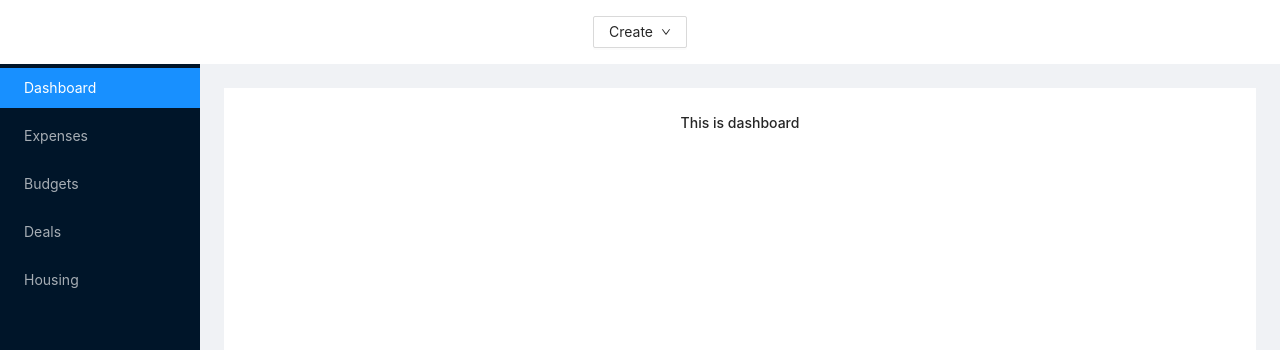
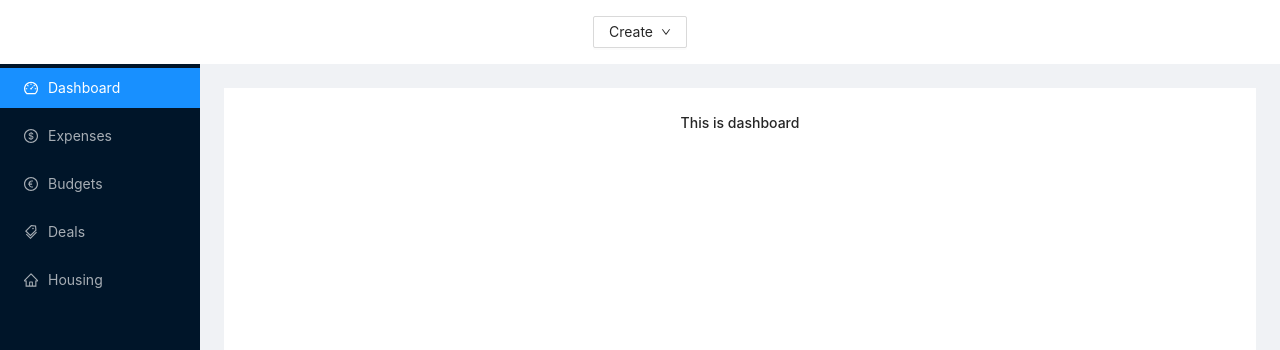
Before and after one commit to sagarthomas/studlife, a React (Create React App) app: page / in a window 1280 px wide. Shown: the top 350 px of the page. Built offline with nearby package versions, Linux system fonts and the light colour scheme.

Commit message:
Add icons to navigation items in menu

```diff
--- a/src/App.js
+++ b/src/App.js
@@ -1,5 +1,12 @@
 import React, { useState } from "react";
-import { PlusOutlined, DownOutlined } from "@ant-design/icons";
+import {
+  DownOutlined,
+  DashboardOutlined,
+  DollarOutlined,
+  EuroOutlined,
+  TagsOutlined,
+  HomeOutlined,
+} from "@ant-design/icons";
 import { BrowserRouter as Router, NavLink, Route } from "react-router-dom";
 import { Button, Layout, Menu, Dropdown } from "antd";
 
@@ -100,19 +107,19 @@ function App() {
                 defaultSelectedKeys={["1"]}
                 style={{ height: "100%", borderRight: 0 }}
               >
-                <Menu.Item key="1">
+                <Menu.Item key="1" icon={<DashboardOutlined />}>
                   <NavLink to="/">Dashboard</NavLink>
                 </Menu.Item>
-                <Menu.Item key="2">
+                <Menu.Item key="2" icon={<DollarOutlined />}>
                   <NavLink to="/expenses">Expenses</NavLink>
                 </Menu.Item>
-                <Menu.Item key="3">
+                <Menu.Item key="3" icon={<EuroOutlined />}>
                   <NavLink to="/budgets">Budgets</NavLink>
                 </Menu.Item>
-                <Menu.Item key="4">
+                <Menu.Item key="4" icon={<TagsOutlined />}>
                   <NavLink to="/deals">Deals</NavLink>
                 </Menu.Item>
-                <Menu.Item key="5">
+                <Menu.Item key="5" icon={<HomeOutlined />}>
                   <NavLink to="/housing">Housing</NavLink>
                 </Menu.Item>
               </Menu>
@@ -124,8 +131,17 @@ function App() {
               >
                 <Route exact path="/" component={DashboardPage} />
                 <Route path="/expenses" component={ExpensePage} />
-                <Route path="/budgets" exact render={(props) => <BudgetPage {...props}
-                budgets={budgets} setBudgets={setBudgets} />} />
+                <Route
+                  path="/budgets"
+                  exact
+                  render={(props) => (
+                    <BudgetPage
+                      {...props}
+                      budgets={budgets}
+                      setBudgets={setBudgets}
+                    />
+                  )}
+                />
                 <Route path="/deals" component={DealsPage} />
                 <Route path="/housing" component={HousingPage} />
               </Content>
```
